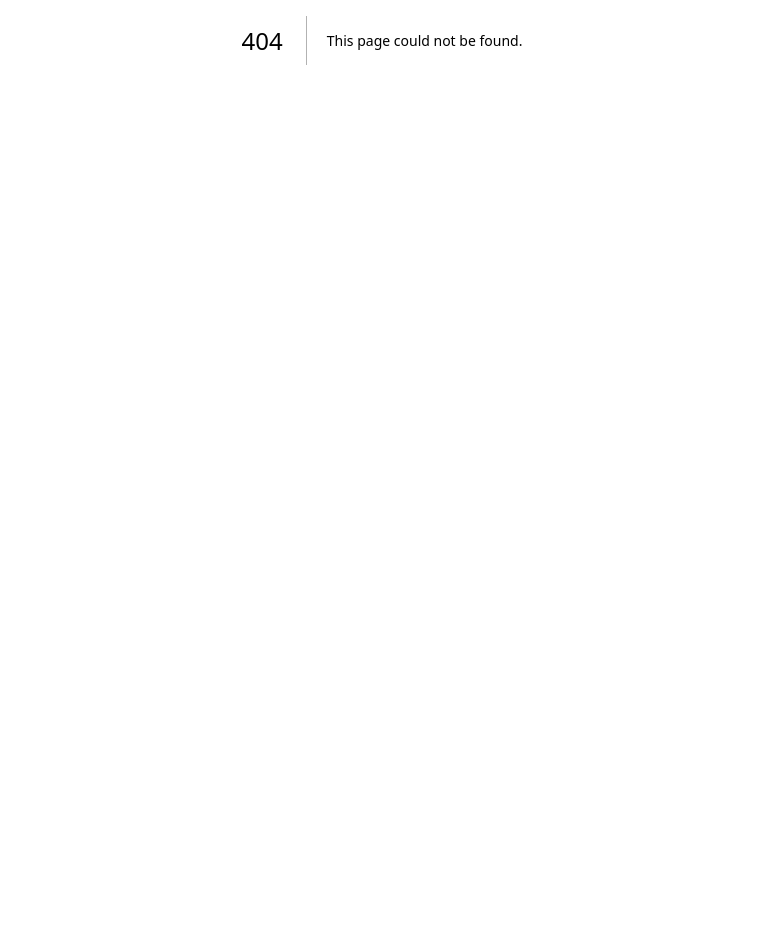
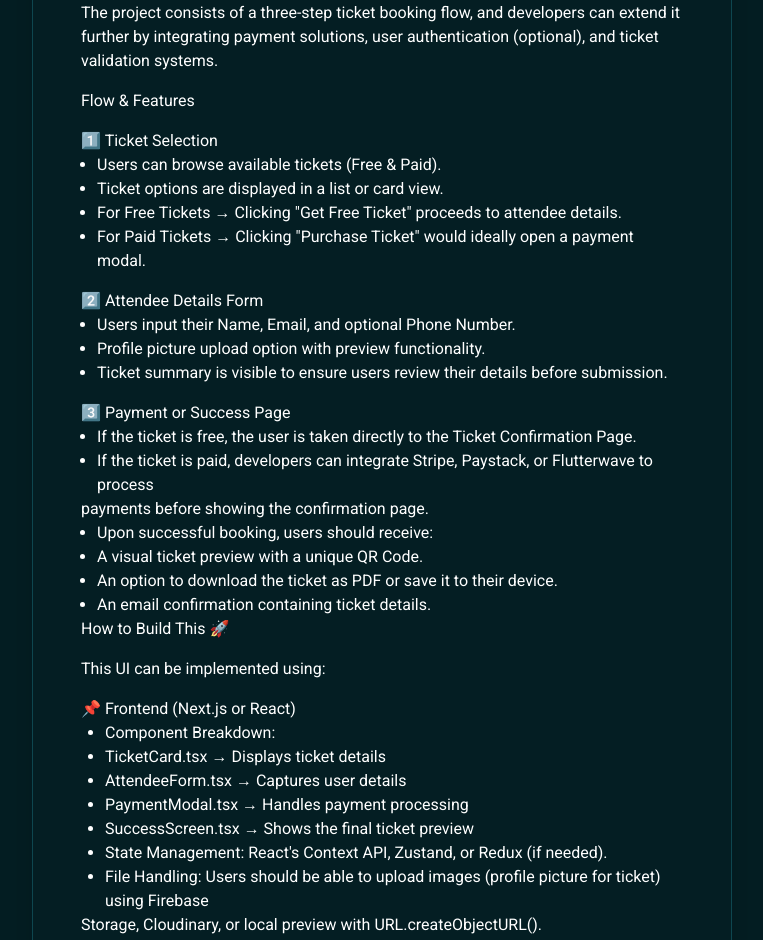
Before and after one commit to QUxPTA/HNG, a Next.js app in the folder stage-two/: page /about in a window 1280 px wide. Before the commit this address had no page. Shown: the part 440-1380 px from the top of the page, without its empty margins (258-1021 px from the left). Before the commit the page ends 880 px from the top, so only its background shows below. Built offline with nearby package versions, Linux system fonts and the light colour scheme; a web font is replaced by a local one.

Commit message:
Add about page
Explains what the project is about

```diff
--- /dev/null
+++ b/stage-two/app/about/page.tsx
@@ -0,0 +1,186 @@
+'use client';
+
+import React from 'react';
+import Link from 'next/link';
+import { Roboto } from 'next/font/google';
+
+const roboto = Roboto({
+  weight: ['400', '700'],
+  subsets: ['latin'],
+});
+
+const AboutPage: React.FC = () => {
+  return (
+    <div className='min-h-screen bg-[#041E23] text-white flex flex-col items-center justify-center px-4 py-16'>
+      <div
+        className='
+          w-full max-w-[700px]
+          mx-auto
+          p-6
+          md:p-8
+          border border-[#0E464F]
+          rounded-[24px]
+          shadow-2xl
+          transform
+          transition-all
+          duration-300
+          hover:scale-[1.02]
+          hover:shadow-3xl
+          text-[#FFFFFF]
+          mt-14
+        '
+      >
+        <div className={`flex flex-col items-center ${roboto.className} p-4`}>
+          <div className='text-left text-white font-roboto text-base'>
+            <p>Event Ticket Booking UI – Open Source Practice Project 🎟️</p>
+            <p className='mt-4 mb-4'>Overview</p>
+            <p className='mb-4'>
+              This is a beginner-friendly yet practical Event Ticket Booking UI
+              designed for developers to clone, explore, and build upon. The
+              design focuses on a seamless, login-free ticket reservation flow,
+              allowing users to book event tickets quickly and efficiently.
+            </p>
+            <p>
+              The project consists of a three-step ticket booking flow, and
+              developers can extend it further by integrating payment solutions,
+              user authentication (optional), and ticket validation systems.
+            </p>
+            <p className='mt-4 mb-4'>Flow & Features</p>
+            <p>1️⃣ Ticket Selection</p>
+            <ul className='list-disc mb-4 ml-4'>
+              <li>Users can browse available tickets (Free & Paid).</li>
+              <li>Ticket options are displayed in a list or card view.</li>
+              <li>
+                For Free Tickets → Clicking &quot;Get Free Ticket&quot; proceeds
+                to attendee details.
+              </li>
+              <li>
+                For Paid Tickets → Clicking &quot;Purchase Ticket&quot; would
+                ideally open a payment modal.
+              </li>
+            </ul>
+            <p>2️⃣ Attendee Details Form</p>
+            <ul className='list-disc mb-4 ml-4'>
+              <li>Users input their Name, Email, and optional Phone Number.</li>
+              <li>Profile picture upload option with preview functionality.</li>
+              <li>
+                Ticket summary is visible to ensure users review their details
+                before submission.
+              </li>
+            </ul>
+            <p>3️⃣ Payment or Success Page</p>
+            <ul className='list-disc ml-4'>
+              <li>
+                If the ticket is free, the user is taken directly to the Ticket
+                Confirmation Page.
+              </li>
+              <li>
+                If the ticket is paid, developers can integrate Stripe,
+                Paystack, or Flutterwave to process{' '}
+              </li>
+            </ul>
+            <p>payments before showing the confirmation page.</p>
+            <ul className='list-disc ml-4'>
+              <li>Upon successful booking, users should receive:</li>
+              <li>A visual ticket preview with a unique QR Code.</li>
+              <li>
+                An option to download the ticket as PDF or save it to their
+                device.
+              </li>
+              <li>An email confirmation containing ticket details.</li>
+            </ul>
+            <p>How to Build This 🚀</p>
+            <p className='mt-4 mb-4'>This UI can be implemented using:</p>
+            <p>📌 Frontend (Next.js or React)</p>
+            <ul className='list-disc ml-6'>
+              <li>Component Breakdown:</li>
+              <li>TicketCard.tsx → Displays ticket details</li>
+              <li>AttendeeForm.tsx → Captures user details</li>
+              <li>PaymentModal.tsx → Handles payment processing</li>
+              <li>SuccessScreen.tsx → Shows the final ticket preview</li>
+              <li>
+                State Management: React&apos;s Context API, Zustand, or Redux
+                (if needed).
+              </li>
+              <li>
+                File Handling: Users should be able to upload images (profile
+                picture for ticket) using Firebase
+              </li>
+            </ul>
+            <p>
+              Storage, Cloudinary, or local preview with URL.createObjectURL().
+            </p>
+            <p className='mt-4'>📌 Backend (Optional)</p>
+            <ul className='list-disc ml-4'>
+              <li>If persistence is required, a backend can be built using:</li>
+              <li>Node.js & Express or Firebase Functions</li>
+              <li>
+                Database: MongoDB, PostgreSQL, or Firebase Firestore to store
+                ticket records
+              </li>
+            </ul>
+            <p className='mr-4'>📌 Payment Integration</p>
+            <ul className='list-disc ml-4'>
+              <li>For paid events, developers should integrate:</li>
+              <li>Stripe Checkout (for international transactions)</li>
+              <li>Paystack or Flutterwave (for African users)</li>
+            </ul>
+            <p>What You&apos;ll Learn 🧑‍💻</p>
+            <ul className='list-disc ml-4'>
+              <li>File handling & validation (profile picture uploads).</li>
+              <li>Dynamic UI updates based on ticket selection.</li>
+              <li>Persisting bookings using local state or a backend.</li>
+              <li>Integrating payment gateways for ticket purchases.</li>
+              <li>
+                Generating & validating QR Codes for event check-in (Advanced).
+              </li>
+              <p>Need Help? Reach Out! 💬</p>
+            </ul>
+            <p className='text-6xl sm:text-8xl md:text-[80px] text-center m-20'>
+              💛 Enjoy
+            </p>
+          </div>
+          <div
+            className='
+              w-full
+              h-full
+              max-w-[558px]
+              mx-auto
+              p-6
+              md:p-8
+              border border-[#0E464F]
+              rounded-[24px]
+              shadow-2xl
+              transform
+              transition-all
+              duration-300
+              hover:scale-[1.02]
+              hover:shadow-3xl
+              text-[#FFFFFF]
+              mt-14
+            '
+          >
+            <div className='flex items-center justify-center h-full'>
+              <div className='flex items-center justify-center gap-4'>
+                <Link
+                  href='/create-ticket'
+                  className='border border-[#24A0B5] hover:bg-[#1E8A9D] text-[#24A0B5] font-bold py-3 px-6 rounded-lg transition-colors'
+                >
+                  Design File
+                </Link>
+                <Link
+                  href='/events'
+                  className='bg-[#197686] hover:bg-[#76c0cd] text-white font-bold py-3 px-6 rounded-lg transition-colors'
+                >
+                  Github Code
+                </Link>
+              </div>
+            </div>
+          </div>
+        </div>
+      </div>
+    </div>
+  );
+};
+
+export default AboutPage;
--- a/stage-two/components/NavBar.tsx
+++ b/stage-two/components/NavBar.tsx
@@ -14,7 +14,7 @@ const NavBar: React.FC = () => {
   return (
     <>
       <nav className='fixed top-4 left-0 right-0 z-50 bg-transparent px-4 md:px-12'>
-        <div className='max-w-[1200px] mx-auto h-[76px] px-4 md:px-12 py-4 flex items-center justify-between rounded-[24px] border border-[#197686]'>
+        <div className='max-w-[1200px] mx-auto h-[76px] px-4 md:px-12 py-4 flex items-center justify-between rounded-[24px] border border-[#197686 backdrop-blur-lg'>
           {/* Desktop Logo and Navigation */}
           <div className='hidden md:flex items-center justify-between w-full'>
             <Link href='/' className='flex items-center'>
@@ -31,19 +31,19 @@ const NavBar: React.FC = () => {
             <div className='flex space-x-8 text-[#B3B3B3]'>
               <Link
                 href='/events'
-                className='hover:text-blue-600 transition-colors'
+                className='hover:text-white transition-colors'
               >
                 Events
               </Link>
               <Link
                 href='/my-tickets'
-                className='hover:text-blue-600 transition-colors'
+                className='hover:text-white transition-colors'
               >
                 My Tickets
               </Link>
               <Link
                 href='/about'
-                className='hover:text-blue-600 transition-colors'
+                className='hover:text-white transition-colors'
               >
                 About Project
               </Link>
```
